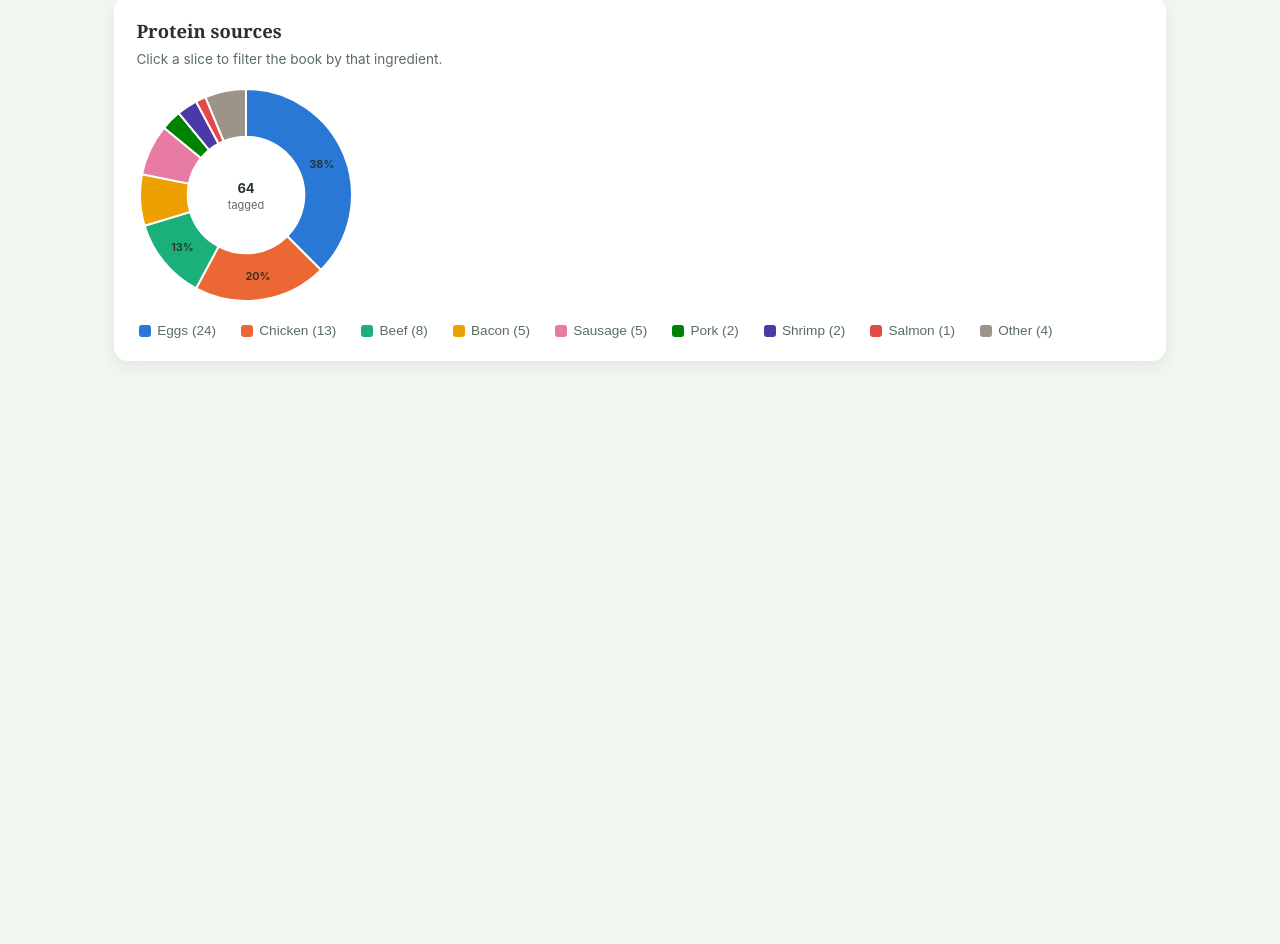
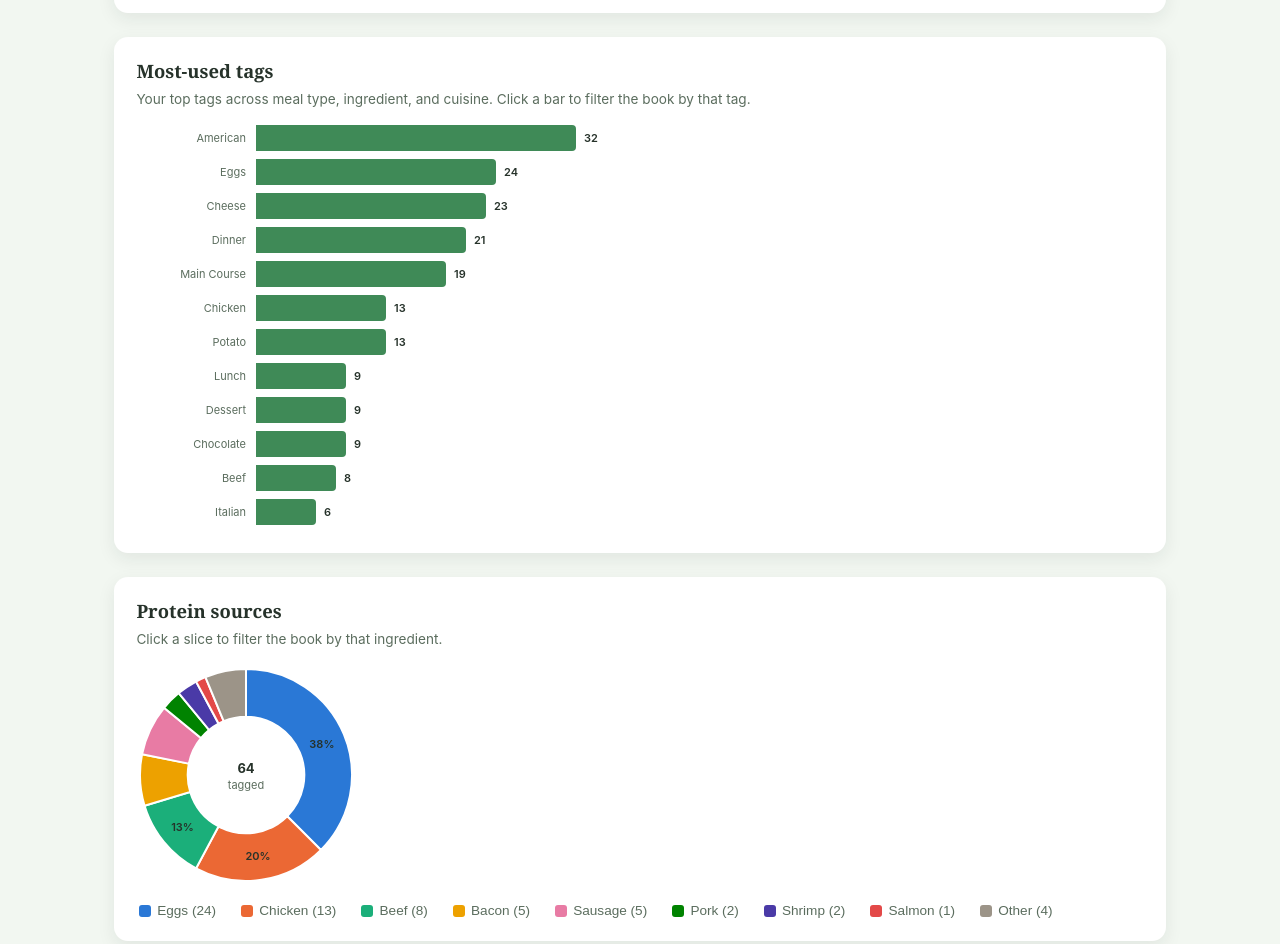
Before and after one commit to Gnomon7/recipe-rewriter, a browser extension: page docs/dashboard.html in a window 1280 px wide. Shown: the part 1458-2402 px from the top of the page. Before the commit the page ends 1907 px from the top, so only its background shows below. Drawn offline with Linux system fonts and the light colour scheme.

Commit message:
Publish most-used-tags chart and Beverage tag additions

```diff
--- a/docs/dashboard.html
+++ b/docs/dashboard.html
@@ -41,6 +41,12 @@
     </section>
 
     <section class="chart-panel">
+      <h2>Most-used tags</h2>
+      <p class="chart-subtitle">Your top tags across meal type, ingredient, and cuisine. Click a bar to filter the book by that tag.</p>
+      <div id="top-tags-chart" class="chart-svg-wrap"></div>
+    </section>
+
+    <section class="chart-panel">
       <h2>Protein sources</h2>
       <p class="chart-subtitle">Click a slice to filter the book by that ingredient.</p>
       <div id="protein-chart" class="chart-svg-wrap"></div>
--- a/docs/dashboard.js
+++ b/docs/dashboard.js
@@ -220,6 +220,61 @@ function renderMealTypeChart(recipes) {
   wrap.appendChild(svg);
 }
 
+// --- Chart 2b: most-used tags overall (horizontal bars, single series) ----
+// A word cloud was the original ask, but size-only encoding makes exact
+// ranking and comparison hard to read (and to click) -- this reuses the
+// meal-type chart's proven bar layout across the whole tag taxonomy instead,
+// capped to the top N so it stays legible as the book grows.
+
+const TOP_TAGS_LIMIT = 12;
+
+function renderTopTagsChart(recipes) {
+  const wrap = document.getElementById('top-tags-chart');
+  const counts = countTagsFrom(recipes, ALL_TAGS).slice(0, TOP_TAGS_LIMIT);
+  if (!counts.length) {
+    wrap.innerHTML = '<p class="chart-empty">No tags yet.</p>';
+    return;
+  }
+
+  const rowH = 26;
+  const gap = 8;
+  const labelW = 120;
+  const valueW = 40;
+  const barMaxW = 320;
+  const width = labelW + barMaxW + valueW;
+  const height = counts.length * (rowH + gap);
+  const max = Math.max(1, ...counts.map((c) => c.count));
+
+  const svg = svgEl('svg', { viewBox: `0 0 ${width} ${height}`, width, height, role: 'img', 'aria-label': 'Most-used tags' });
+
+  counts.forEach((c, i) => {
+    const y = i * (rowH + gap);
+    const w = Math.max(6, (c.count / max) * barMaxW);
+
+    const label = svgEl('text', {
+      x: labelW - 10, y: y + rowH / 2 + 4, 'text-anchor': 'end', class: 'chart-axis-label',
+    });
+    label.textContent = c.label;
+    svg.appendChild(label);
+
+    const bar = svgEl('path', { d: roundedRightRectPath(labelW, y, w, rowH, 4), fill: 'var(--accent)' });
+    wireMark(bar, {
+      tooltip: `${c.label} — ${c.count} recipe${c.count === 1 ? '' : 's'}`,
+      onActivate: () => navigateTo({ tag: c.label }),
+    });
+    svg.appendChild(bar);
+
+    const value = svgEl('text', {
+      x: labelW + w + 8, y: y + rowH / 2 + 4, class: 'chart-data-label',
+    });
+    value.textContent = c.count;
+    svg.appendChild(value);
+  });
+
+  wrap.innerHTML = '';
+  wrap.appendChild(svg);
+}
+
 // --- Chart 3: protein sources (donut pie, categorical palette) ------------
 
 function polarPoint(cx, cy, r, angle) {
@@ -346,6 +401,7 @@ async function loadDashboard() {
     renderTimeChart(recipes);
     renderCookingChart(recipes);
     renderMealTypeChart(recipes);
+    renderTopTagsChart(recipes);
     renderProteinChart(recipes);
   } catch (err) {
     empty.hidden = false;
--- a/docs/stats.js
+++ b/docs/stats.js
@@ -40,6 +40,11 @@ const CUISINE_TAGS = new Set([
   'indonesian', 'cuban', 'brazilian', 'portuguese', 'jamaican', 'lebanese',
   'persian', 'israeli',
 ]);
+
+// Every tag the server's allowlist accepts, across all three categories --
+// used for the dashboard's "most-used tags" chart, which ranks across the
+// whole taxonomy rather than one category at a time.
+const ALL_TAGS = new Set([...MEAL_TYPE_TAGS, ...INGREDIENT_TAGS, ...CUISINE_TAGS]);
 
 // Dedupes tags case-insensitively across all recipes (source sites vary in
 // casing -- "Dinner" vs "DINNER") while keeping one consistent display form.
```
Also changed, not shown: docs/data/recipes.json.
